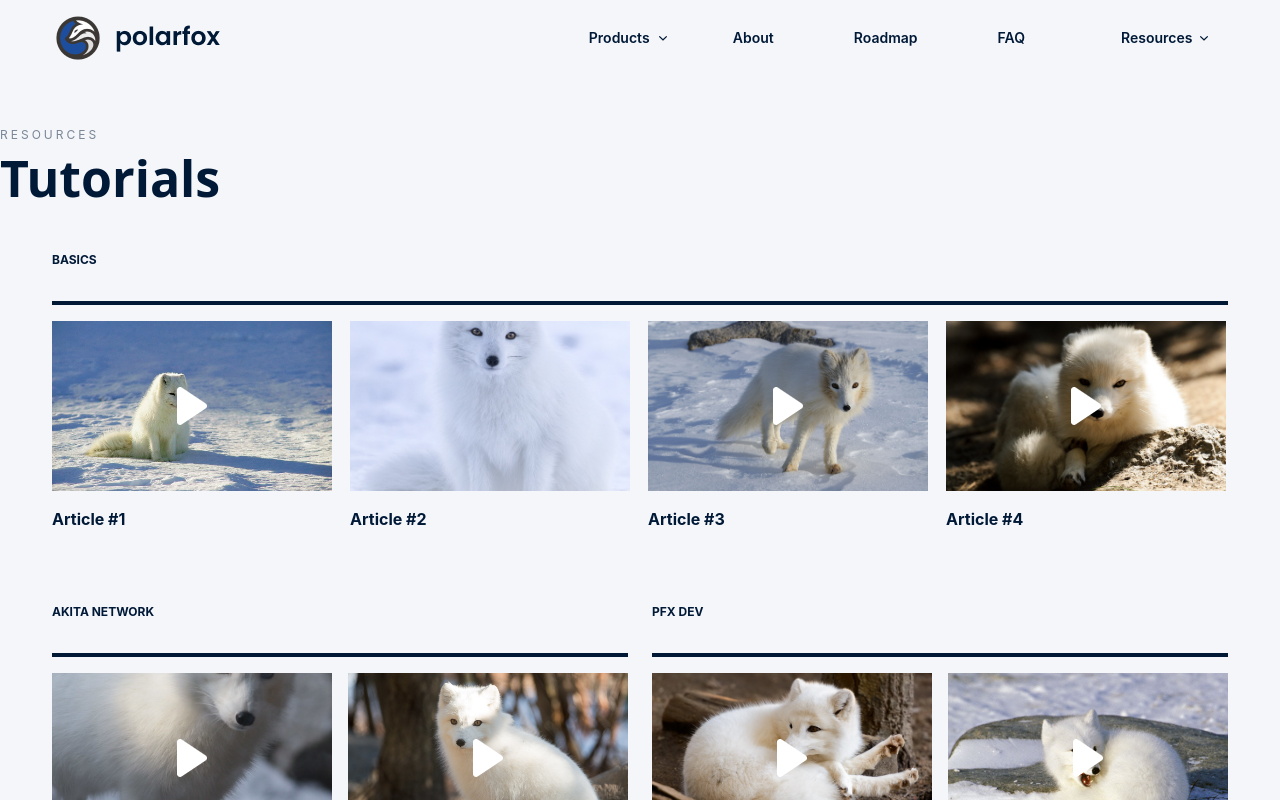
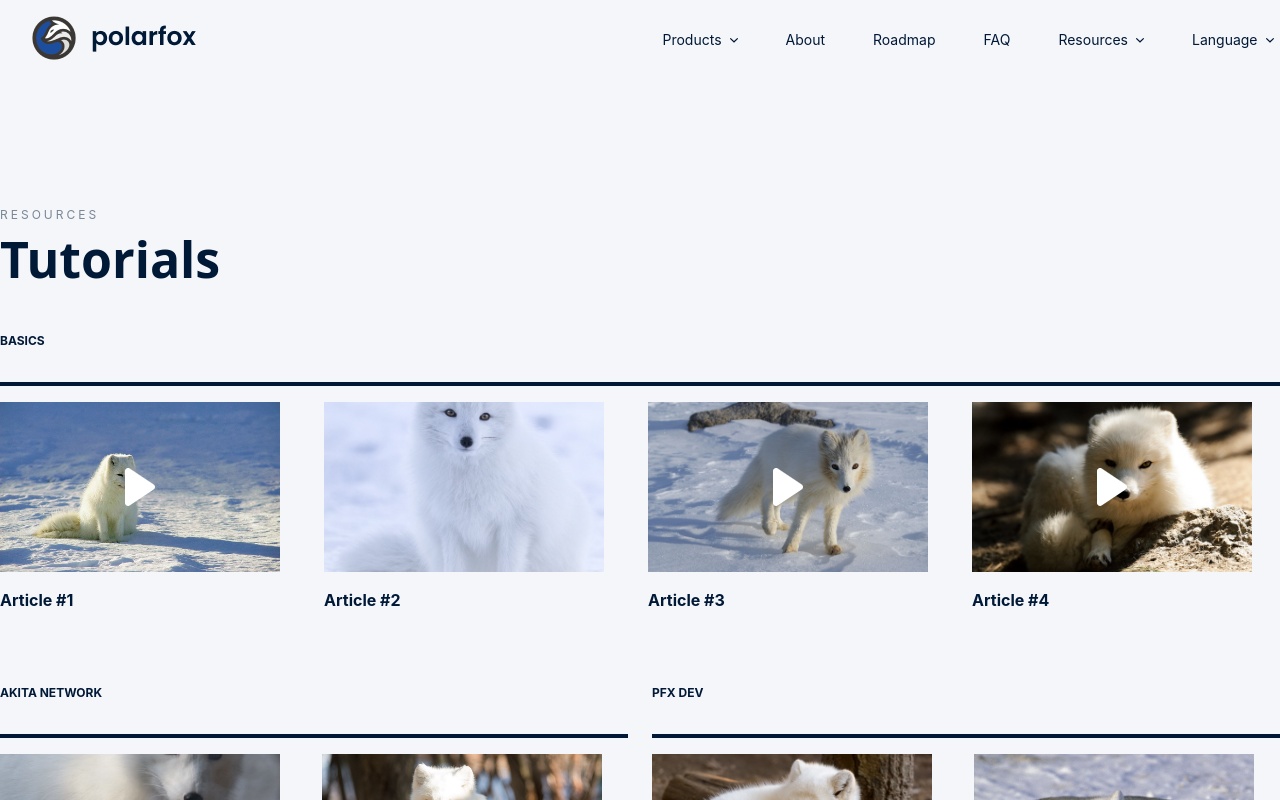
Before and after one commit to Polarfox-DEX/polarfox-web, a Next.js app: page /tutorials in a window 1280 px wide. Shown: the top 800 px of the page. Built offline with nearby package versions, Linux system fonts and the light colour scheme.

Commit message:
Fix desktop header: add resources and language. Fix run lint fix

```diff
--- a/components/HeaderDesktop.tsx
+++ b/components/HeaderDesktop.tsx
@@ -11,15 +11,15 @@ import FrenchFlag from './svg/flags/FrenchFlag'
 import GermanFlag from './svg/flags/GermanFlag'
 import { calcRem } from '../utils/styles'
 import { SectionProps } from './sections/utils/SectionProps'
-import { ReactNode } from 'react'
+import React, { LegacyRef, ReactNode, RefObject, useRef, useState } from 'react'
 
 export function HeaderDesktop({ className }: SectionProps) {
   return (
     <div
-      className={classNames(
-        'hidden laptop:flex justify-between w-full px-14 py-4 absolute',
-        className
-      )}
+      className={classNames('w-full grid py-4 pl-8', className)}
+      style={{
+        gridTemplateColumns: '50% 50%'
+      }}
     >
       <Link href="/">
         <a>
@@ -27,29 +27,24 @@ export function HeaderDesktop({ className }: SectionProps) {
         </a>
       </Link>
       <div
-        className="flex items-center space-x-20 font-semibold"
+        className="grid grid-flow-col items-center justify-center text-center"
         style={{
           fontSize: calcRem(14),
           lineHeight: calcRem(16.45)
         }}
       >
         <ProductsDropdown />
-        {/* TODO: Remove the div below */}
-        <div />
         <Link href="/about">
-          <a>About</a>
+          <a className="px-6">About</a>
         </Link>
         <Link href="/#roadmap">
-          <a>Roadmap</a>
+          <a className="px-6">Roadmap</a>
         </Link>
         <Link href="/faq">
-          <a>FAQ</a>
+          <a className="px-6">FAQ</a>
         </Link>
-        {/* // TODO: The mr-5 below does not work - fix this */}
-        <HoverableItem className="mr-5" width={119}>
-          Resources
-        </HoverableItem>
-        {/* <LanguageDropdown /> */}
+        <RessourceDropdown />
+        <LanguageDropdown />
         {/* <div>Account</div> */}
       </div>
     </div>
@@ -58,36 +53,87 @@ export function HeaderDesktop({ className }: SectionProps) {
 
 interface HoverableItemProps {
   className?: string
-  width: number
+  name: string
   children: ReactNode
+  width?: string
+  rightAlignment?: string
 }
 
-function HoverableItem({ className, width, children }: HoverableItemProps) {
+function Dropdown({
+  className,
+  name,
+  children,
+  width,
+  rightAlignment
+}: HoverableItemProps) {
+  const [menuOpened, setMenuOpened] = useState(false)
+  const [locked, setLocked] = useState(false)
+
+  const hideMenu = () => {
+    setTimeout(function () {
+      setMenuOpened(false)
+    }, 200)
+  }
+
   return (
+    <div>
       <div
         className={classNames(
-        'rounded-3xl flex items-center justify-between px-4 group-hover:bg-gray-mid2',
-        className
+          'grid items-center hover:bg-gray-mid2 rounded-3xl px-6 py-4 gap-x-2'
         )}
-      style={{ width: calcRem(width), height: calcRem(44) }}
+        style={{ gridTemplateColumns: '0.9fr 0.1fr' }}
+        onMouseEnter={() => setMenuOpened(true)}
+        onMouseLeave={() => hideMenu()}
+      >
+        {name}
+        <MenuArrow />
+      </div>
+      <div
+        className={classNames(menuOpened || locked ? '' : 'hidden', className)}
+        style={{
+          boxShadow: '0px 2px 4px rgba(0, 0, 0, 0.12)',
+          backgroundColor: 'white',
+          right: rightAlignment,
+          width: width
+        }}
+        onMouseEnter={() => setLocked(true)}
+        onMouseLeave={() => setLocked(false)}
       >
         {children}
-      <MenuArrow />
       </div>
+    </div>
+  )
+}
+
+function RessourceDropdown() {
+  return (
+    <Dropdown
+      name="Resources"
+      width={calcRem(220)}
+      className={classNames(
+        'absolute grid mt-1 grid-flow-row p-4 gap-y-2 rounded-3xl'
+      )}
+      rightAlignment="8%"
+    >
+      <MenuItem href="/tutorials" linkTitle="Tutorials">
+        Tutorials
+      </MenuItem>
+      <MenuItem href="/Polarfox Litepaper V2.6.pdf" linkTitle="Litepaper">
+        Litepaper
+      </MenuItem>
+      <MenuItem href="https://github.com/Polarfox-DEX" linkTitle="Code">
+        Code
+      </MenuItem>
+    </Dropdown>
   )
 }
 
 function ProductsDropdown() {
   return (
-    <div className="group absolute flex items-center z-10">
-      <HoverableItem width={110}>Products</HoverableItem>
-      <div
-        className="dropdown bg-white rounded-xl absolute justify-between px-4 py-6 hidden group-hover:flex"
-        style={{
-          width: calcRem(779),
-          height: calcRem(219),
-          marginTop: calcRem(280)
-        }}
+    <Dropdown
+      name="Products"
+      className="absolute grid mt-1 grid-flow-col p-4 gap-x-4 rounded-3xl"
+      rightAlignment="10%"
     >
       <Product
         logo={<DoubleArrow />}
@@ -130,13 +176,24 @@ function ProductsDropdown() {
       >
         AKITA Network
       </Product>
-      </div>
-      <style jsx>{`
-        .dropdown {
-          box-shadow: 0px 2px 4px rgba(0, 0, 0, 0.12);
+    </Dropdown>
+  )
 }
-      `}</style>
-    </div>
+
+interface MenuItemProps {
+  href: string
+  linkTitle: string
+  children: ReactNode
+}
+
+function MenuItem({ href, linkTitle, children }: MenuItemProps) {
+  return (
+    <a
+      href={href}
+      className="rounded-2xl py-4 hover:bg-gray-mid2 w-full text-left pl-4 hover:cursor-pointer"
+    >
+      {children}
+    </a>
   )
 }
 
@@ -190,36 +247,24 @@ function Product({ logo, href, linkTitle, children }: ProductProps) {
 
 function LanguageDropdown() {
   return (
-    <div className="group flex items-center">
-      <HoverableItem width={131}>
-        <USFlag /> English
-      </HoverableItem>
-      <div
-        className="dropdown bg-white rounded-xl absolute justify-between p-5 hidden group-hover:block"
-        style={{
-          width: calcRem(175),
-          marginTop: calcRem(220)
-        }}
+    <Dropdown
+      name="Language"
+      className="absolute block grid mt-1 grid-flow-row p-4 gap-y-2 rounded-3xl z-1"
+      rightAlignment="2%"
     >
       <Language href="/">
-          English
-          <USFlag />
+        {' '}
+        English <USFlag />{' '}
       </Language>
       <Language href="/">
-          Français
-          <FrenchFlag />
+        {' '}
+        Français <FrenchFlag />{' '}
       </Language>
       <Language href="/">
-          Deutsch
-          <GermanFlag />
+        {' '}
+        Deutsch <GermanFlag />{' '}
       </Language>
-      </div>
-      <style jsx>{`
-        .dropdown {
-          box-shadow: 0px 2px 4px rgba(0, 0, 0, 0.12);
-        }
-      `}</style>
-    </div>
+    </Dropdown>
   )
 }
 
@@ -232,12 +277,13 @@ function Language({ href, children }: LanguageProps) {
   return (
     <Link href={href}>
       <a
-        className="flex items-center justify-between rounded-xl hover:bg-gray-dark p-3 pt-4 font-semibold"
+        className="grid auto-rows-fr items-center text-left rounded-xl hover:bg-gray-dark p-3 pt-4 font-semibold w-full"
         style={{
           width: calcRem(137),
           height: calcRem(40),
           fontSize: calcRem(12),
-          lineHeight: calcRem(14)
+          lineHeight: calcRem(14),
+          gridTemplateColumns: '0.8fr 0.2fr'
         }}
       >
         {children}
--- a/components/tutorials/TutorialsPane.tsx
+++ b/components/tutorials/TutorialsPane.tsx
@@ -7,7 +7,7 @@ import classNames from 'classnames'
 
 export function TutorialsPane({ className }: SectionProps) {
   return (
-    <div className="grid grid-cols-2 gap-x-6">
+    <div className="container grid grid-cols-2 gap-x-6">
       <div className="col-span-2">
         <div
           className={classNames(
```
Lines whose indentation alone changed are shown as unchanged.
